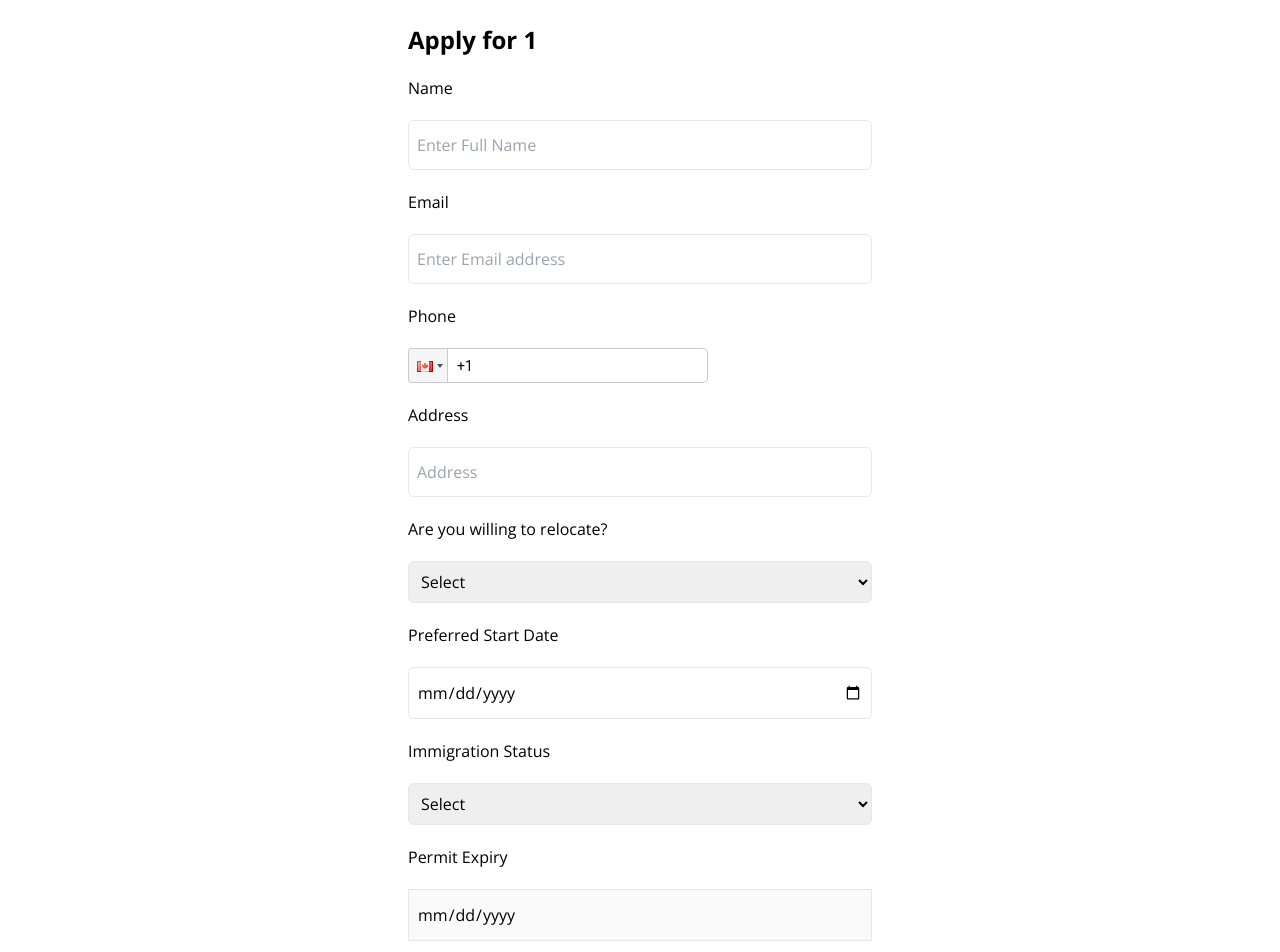
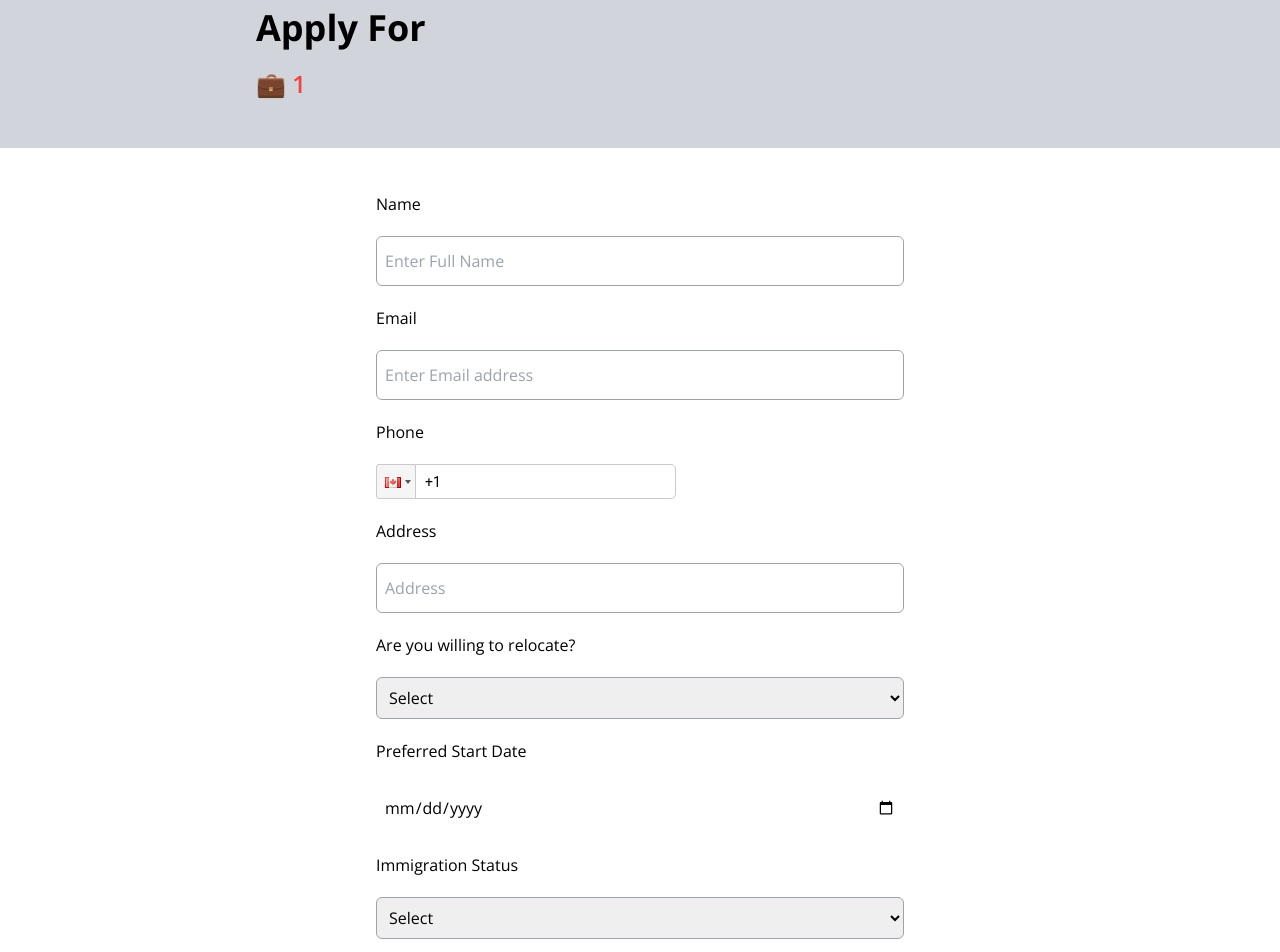
Before and after one commit to robor-systems/castech-react, a React (Create React App) app: page /careers/1/apply in a window 1280 px wide. Shown: the part 220-1172 px from the top of the page. Built offline with nearby package versions, Linux system fonts and the light colour scheme; no server answers.

Commit message:
changed Job Desc & Apply Form pages design

```diff
--- a/src/pages/Apply.jsx
+++ b/src/pages/Apply.jsx
@@ -1,5 +1,5 @@
-import { useParams } from "react-router-dom";
-import { useState } from "react";
+import { useParams, Link } from "react-router-dom";
+import { useState, useEffect } from "react";
 import PhoneInput from "react-phone-input-2";
 import "react-phone-input-2/lib/style.css";
 import { createClient } from '@supabase/supabase-js'
@@ -21,6 +21,12 @@ const Apply = () => {
     workPermitExpiry: "",
     resume: null,
   });
+
+  const [jobTitle, setJobTitle] = useState("");
+
+  useEffect(() => {
+    setJobTitle(slug.replace(/-/g, " "));
+  }, [slug]);
 
   const requirePermitExpiry = ["Work Permit", "Study Permit"].includes(formData.immigrationStatus);
 
@@ -80,8 +86,21 @@ const Apply = () => {
   };
 
   return (
-    <div className="container w-[40%] mt-10 mx-auto p-6 leading-loose">
-      <h1 className="text-2xl font-bold mb-4">Apply for {slug.replace(/-/g, " ")}</h1>
+    <div className="w-full">
+    <div className="bg-gray-300 w-full py-12">
+      <div className="max-w-4xl mx-auto px-16">
+        <h1 className="text-4xl font-bold">Apply For</h1>
+        <Link
+          to={`/careers/${slug}`}
+          className="text-red-500 text-2xl font-semibold hover:underline flex items-center mt-5"
+        >
+        💼 {jobTitle.charAt(0).toUpperCase() + jobTitle.slice(1)}
+        </Link>
+      </div>
+    </div>
+
+      {/* Application Form */}
+      <div className="container w-[90%] md:w-[45%] mt-4 mx-auto p-6 leading-loose">
       <form id="application-form" onSubmit={handleSubmit} className="space-y-4">
         <label className="block">Name</label>
         <input
@@ -90,7 +109,7 @@ const Apply = () => {
           placeholder="Enter Full Name"
           required
           onChange={handleChange}
-          className="w-full p-2 border rounded-md"
+          className="w-full p-2 border border-gray-400 rounded-md"
         />
 
         <label className="block">Email</label>
@@ -100,7 +119,7 @@ const Apply = () => {
           placeholder="Enter Email address"
           required
           onChange={handleChange}
-          className="w-full p-2 border rounded-md"
+          className="w-full p-2 border border-gray-400 rounded-md"
         />
 
         <label className="block">Phone</label>
@@ -109,8 +128,8 @@ const Apply = () => {
           enableSearch={true}
           value={formData.phone}
           onChange={handlePhoneChange}
-          inputClass="w-full p-2 border rounded-md"
-          containerClass="w-full"
+          inputClass="w-full p-2 border rounded-md border-gray-400"
+          containerClass="w-[250px] md:w-full"
         />
 
         <label className="block">Address</label>
@@ -120,7 +139,7 @@ const Apply = () => {
           placeholder="Address"
           required
           onChange={handleChange}
-          className="w-full p-2 border rounded-md"
+          className="w-full p-2 border border-gray-400 rounded-md"
         />
 
         <label className="block">Are you willing to relocate?</label>
@@ -128,7 +147,7 @@ const Apply = () => {
           name="relocation"
           required
           onChange={handleChange}
-          className="w-full p-2 border rounded-md"
+          className="w-full p-2 border border-gray-400 rounded-md"
         >
           <option value="">Select</option>
           <option value="Yes">Yes</option>
@@ -142,7 +161,7 @@ const Apply = () => {
           placeholder="Preferred Start Date"
           required
           onChange={handleChange}
-          className="w-full p-2 border rounded-md"
+          className="w-full p-2  border-gray-400 rounded-md"
         />
 
         <label className="block">Immigration Status</label>
@@ -152,7 +171,7 @@ const Apply = () => {
           placeholder="Immigration Status"
           required
           onChange={handleChange}
-          className="w-full p-2 border rounded-md"
+          className="w-full p-2 border border-gray-400 rounded-md"
         >
           <option value="">Select</option>
           <option value="Citizen">Citizen</option>
@@ -169,7 +188,7 @@ const Apply = () => {
           placeholder="Work Permit Expiry (if applicable)"
           onChange={handleChange}
           required
-          className={"w-full p-2 border rounded-md" + (!requirePermitExpiry ? "bg-gray-400" : "")}
+          className={"w-full p-2 border border-gray-400 rounded-md" + (!requirePermitExpiry ? "bg-gray-400" : "")}
           disabled={!requirePermitExpiry}
         />
 
@@ -179,7 +198,7 @@ const Apply = () => {
           accept=".pdf,.doc,.docx"
           required
           onChange={handleFileChange}
-          className="w-full p-2 border rounded-md"
+          className="w-full p-2 border border-gray-400 rounded-md"
         />
 
         <button
@@ -190,6 +209,7 @@ const Apply = () => {
         </button>
       </form>
     </div>
+    </div>
   );
 };
 
--- a/src/pages/JobDetails.jsx
+++ b/src/pages/JobDetails.jsx
@@ -27,24 +27,31 @@ const JobDetails = () => {
   }
 
   return (
-    <div className="container w-[70%] mt-10 mx-auto p-6 leading-loose">
-      {/* Back to Open Positions & Apply Now Button */}
-      <div className="flex justify-between items-center mb-8">
-        <Link to="/careers" className="text-red-500 font-semibold inline-flex items-center">
-          ← Back to Open Positions
-        </Link>
-        <Link to={`/careers/${slug}/apply`} className="bg-red-500 text-white px-4 py-2 rounded-md font-semibold hover:bg-red-600">
-          Apply Now
-        </Link>
+    <div className="w-full">
+      <div className="bg-gray-300 py-12">
+      <div className="container mx-auto flex flex-col md:flex-row justify-between items-start md:items-center px-6 w-[70%]">
+        <div>
+           <h1 className="text-4xl font-bold">{job.title}</h1>
+             {job.postedDate && (
+             <p className="text-gray-700 text-m mt-2 md:mt-4">Date Posted: {new Date(job.postedDate).toDateString()}</p>
+              )}
+        </div>
+          <Link to={`/careers/${slug}/apply`} className="bg-red-500 mt-4 md:mt-0 text-white px-6 py-3 rounded-md font-semibold hover:bg-red-600">
+            Apply Now
+          </Link>
+        </div>
       </div>
 
-      <h1 className="text-3xl font-bold">{job.title}</h1>
-
-      <div className="mt-6 text-gray-700 leading-7">
+      <div className="container w-[70%] mx-auto p-6 text-gray-700 leading-7">
         <PortableText
           value={job.description}
           components={components}
-        />
+        />{/* Back to Open Positions */}
+        <div className="mt-10 text-center">
+          <Link to="/careers" className="text-red-500 font-semibold hover:underline">
+            ← Back to Open Positions
+          </Link>
+        </div>
       </div>
     </div>
   );
```
Also changed, not shown: 1 other file (tests, documents, lock files or other folders).
